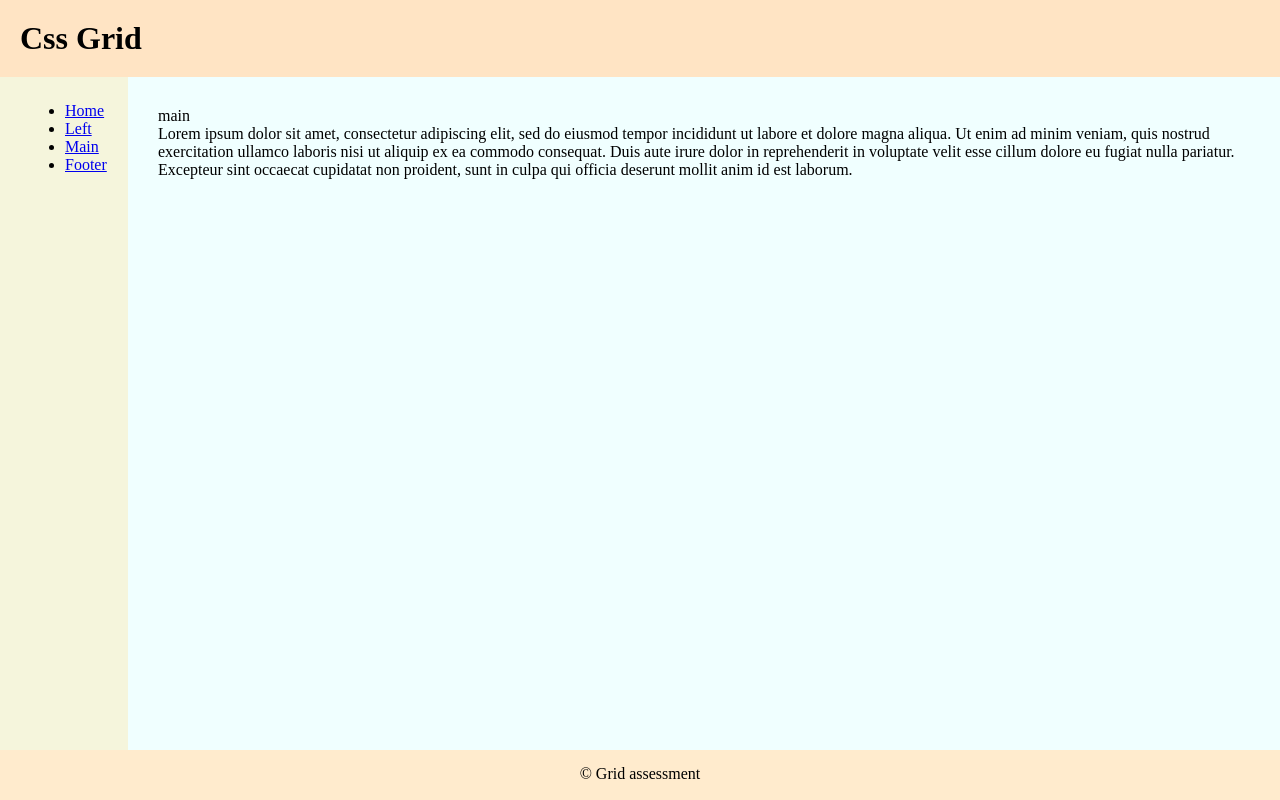
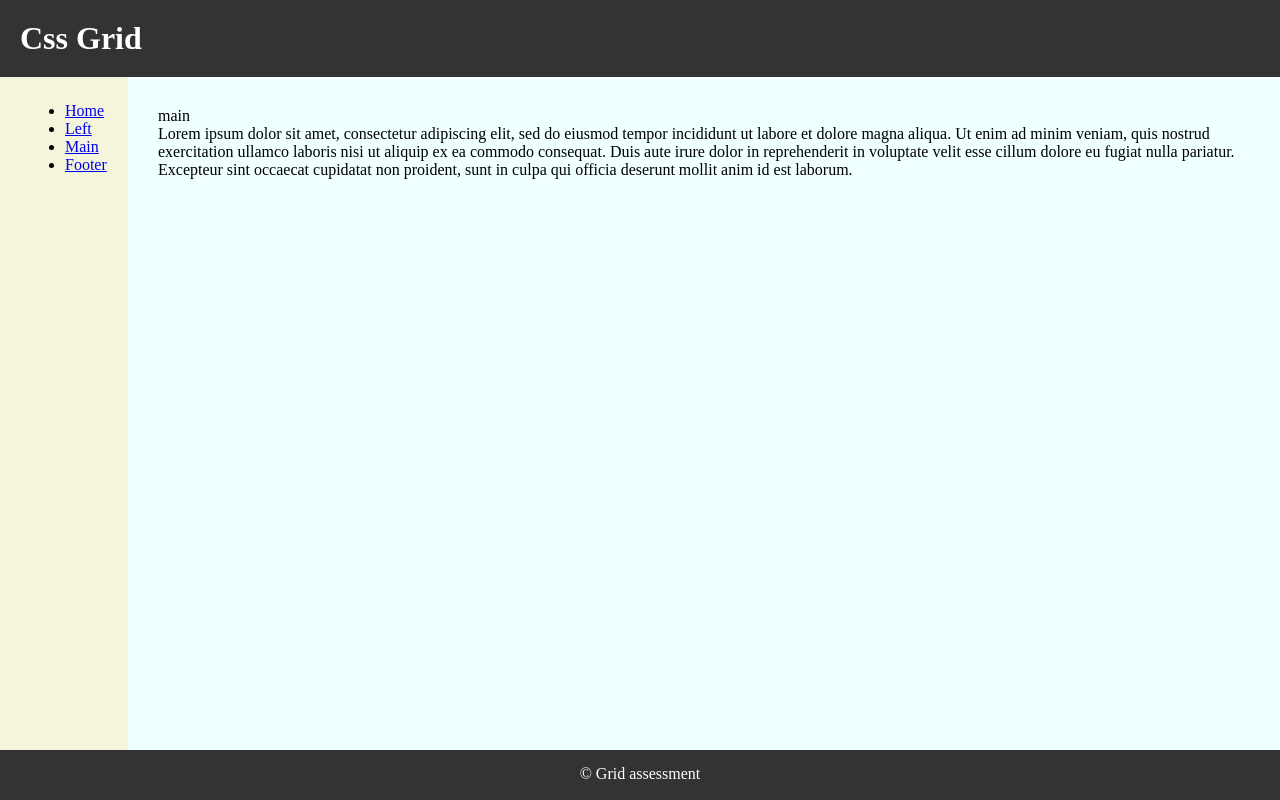
Before and after one commit to ixdivyamuktha/frontend-training, a plain HTML site: page 23-01/index.html in a window 1280 px wide. Drawn offline with Linux system fonts and the light colour scheme.

Commit message:
changed colors

```diff
--- a/23-01/styles.css
+++ b/23-01/styles.css
@@ -10,9 +10,10 @@
   min-height: 100vh;
 }
 .header {
-  background-color: bisque;
+  background-color: #333;
   grid-column: 1 / -1;
   padding: 20px;
+  color: #fff;
 }
 .side {
   grid-row: 2;
@@ -27,10 +28,11 @@
   padding: 30px;
 }
 .footer {
-  background-color: blanchedalmond;
+  background-color: #333;
   grid-column: 1/-1;
   text-align: center;
   height: 50px;
+  color: #fff;
 }
 .footer p {
   padding: 15px;
```
